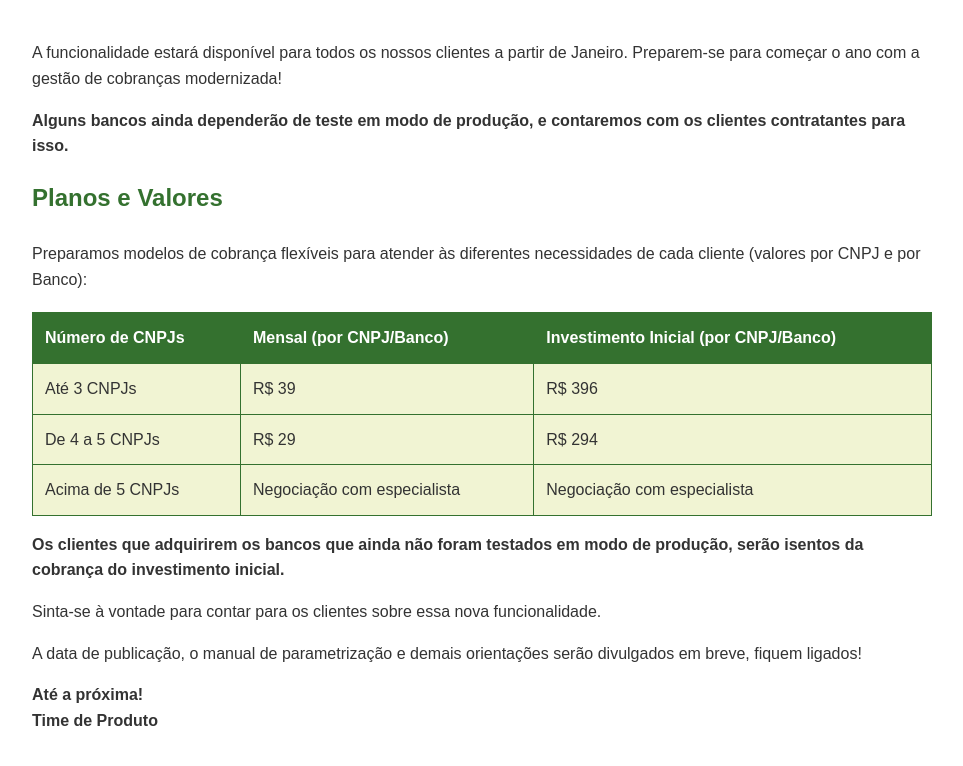
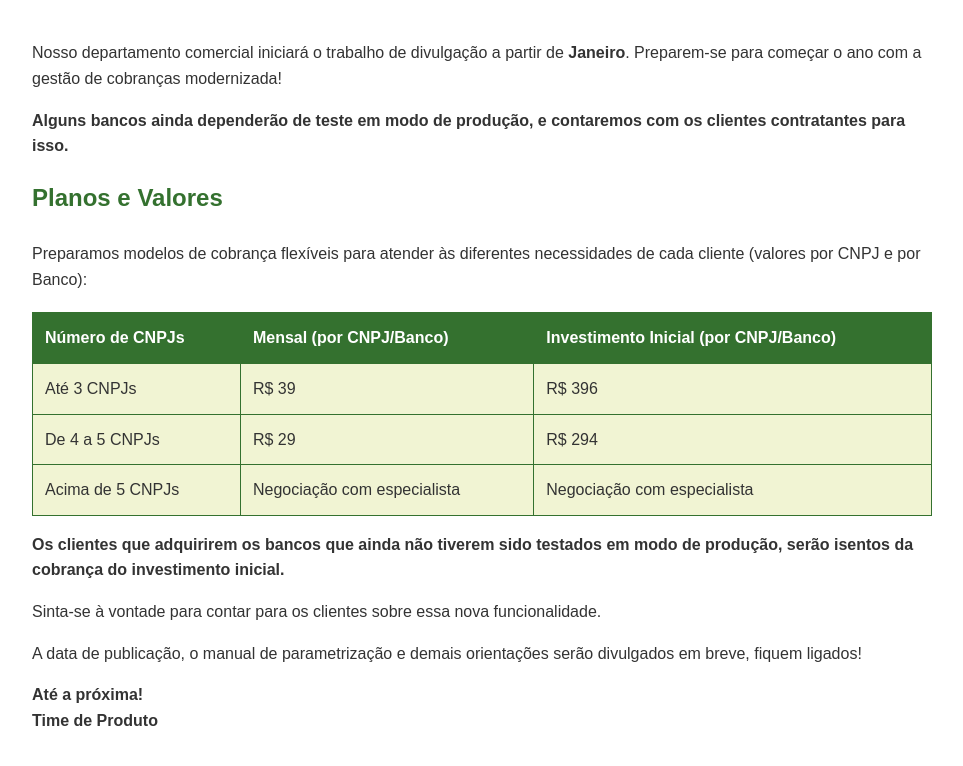
Before and after one commit to LalyyCortelassi/Junviso, a plain HTML site: page pagina2.html in a window 1280 px wide. Shown: the part 2116-2882 px from the top of the page, without its empty margins (158-1121 px from the left). Drawn offline with Linux system fonts and the light colour scheme.

Commit message:
Update pagina2.html

```diff
--- a/pagina2.html
+++ b/pagina2.html
@@ -36,7 +36,7 @@
 
     <img src="https://media.tenor.com/ko2smYF8O7YAAAAM/party-party-time.gif" alt="Michael comemorando com confetes" />
 
-    <p>A funcionalidade estará disponível para todos os nossos clientes a partir de Janeiro. Preparem-se para começar o ano com a gestão de cobranças modernizada!</p>
+    <p>Nosso departamento comercial iniciará o trabalho de divulgação a partir de <b>Janeiro</b>. Preparem-se para começar o ano com a gestão de cobranças modernizada!</p>
 
     <p><strong>Alguns bancos ainda dependerão de teste em modo de produção, e contaremos com os clientes contratantes para isso.</strong></p>
 
@@ -70,7 +70,7 @@
       </tbody>
     </table>
 
-    <p><strong>Os clientes que adquirirem os bancos que ainda não foram testados em modo de produção, serão isentos da cobrança do investimento inicial.</strong></p>
+    <p><strong>Os clientes que adquirirem os bancos que ainda não tiverem sido testados em modo de produção, serão isentos da cobrança do investimento inicial.</strong></p>
 
     <p>Sinta-se à vontade para contar para os clientes sobre essa nova funcionalidade.</p>
 
```
